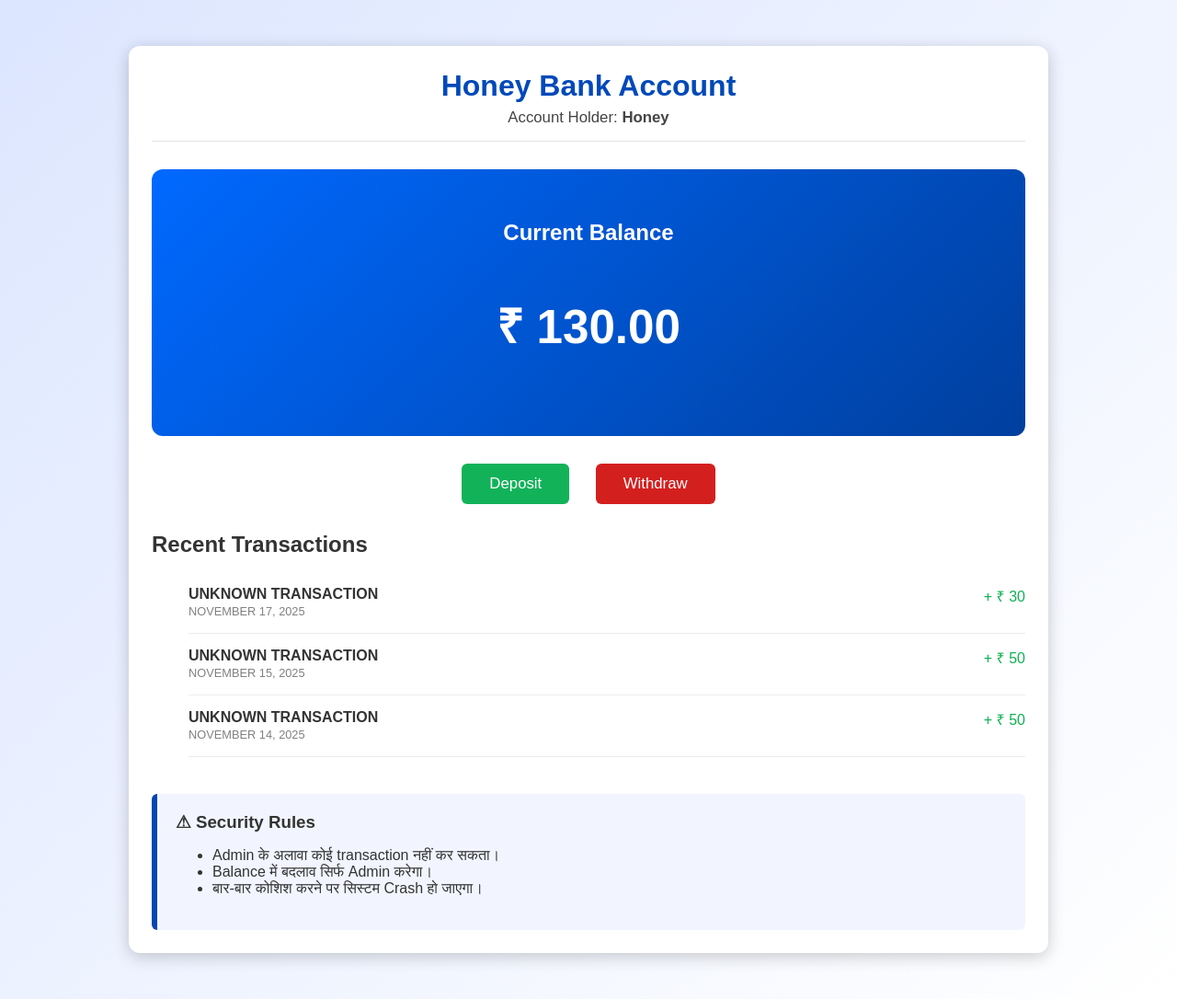
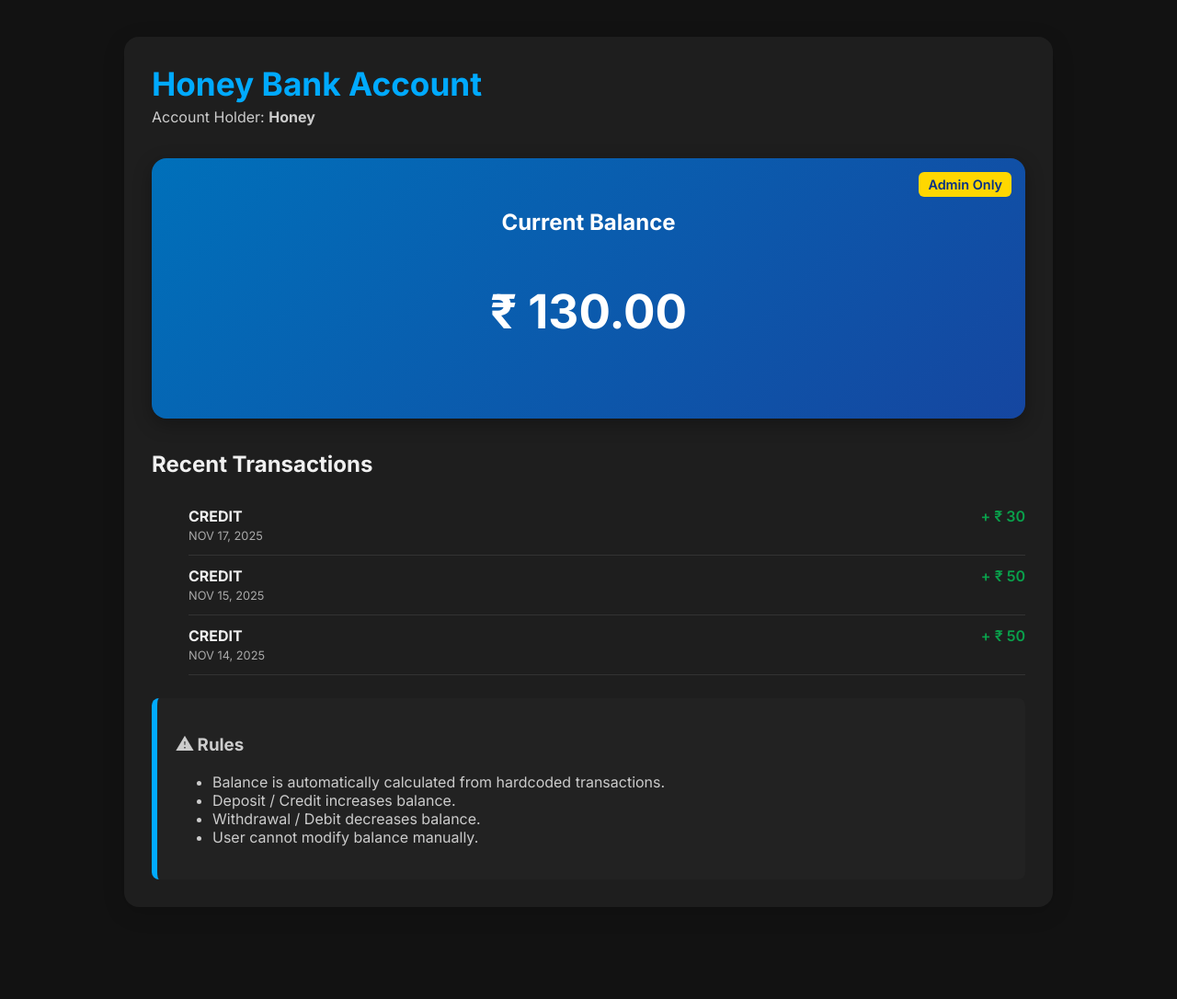
Before and after one commit to honey1213-sketch/HONEYBANK, a plain HTML site: page index.html in a window 1280 px wide. Shown: the whole page at 92% size. After the commit the page ends 1026 px from the top, so only its background shows below. Drawn offline with Linux system fonts and the light colour scheme.

Commit message:
Update index.html

```diff
--- a/index.html
+++ b/index.html
@@ -4,225 +4,77 @@
 <meta charset="UTF-8">
 <meta name="viewport" content="width=device-width, initial-scale=1.0">
 <title>Honey Bank - Dashboard</title>
+<link href="https://fonts.googleapis.com/css2?family=Inter:wght@300;400;600;700&display=swap" rel="stylesheet">
 <style>
-        body {
-            font-family: 'Poppins', sans-serif;
-            background: linear-gradient(135deg, #dce6ff, #ffffff);
-            margin: 0;
-            padding: 0;
-            color: #333;
-        }
-        .container {
-            max-width: 950px;
-            margin: 50px auto;
-            padding: 25px;
-            background-color: #fff;
-            box-shadow: 0 4px 18px rgba(0,0,0,0.2);
-            border-radius: 12px;
-        }
-        header {
-            text-align: center;
-            padding-bottom: 15px;
-            border-bottom: 1px solid #e3e3e3;
-        }
-        header h1 {
-            margin: 0;
-            font-size: 2em;
-            color: #0049b9;
-        }
-        header p {
-            margin: 6px 0 0;
-            font-size: 1.05em;
-            color: #444;
-        }
-
-        .balance-card {
-            background: linear-gradient(135deg, #0069ff, #003f9e);
-            color: white;
-            padding: 35px;
-            border-radius: 12px;
-            margin: 30px 0;
-            text-align: center;
-        }
-        .balance-amount {
-            font-size: 3.2em;
-            font-weight: bold;
-        }
-
-        .button-group {
-            text-align: center;
-            margin: 30px 0;
-        }
-        .action-btn {
-            background-color: #12b259;
-            border: none;
-            padding: 12px 30px;
-            color: white;
-            cursor: pointer;
-            font-size: 1.05em;
-            border-radius: 6px;
-            margin: 0 12px;
-            transition: 0.3s;
-        }
-        .withdraw { background-color: #d41f1f; }
-        .action-btn:hover { opacity: 0.85; }
-
-        .transactions-section h2 { margin-bottom: 14px; }
-        .transaction-item {
-            display: flex;
-            justify-content: space-between;
-            padding: 15px 0;
-            border-bottom: 1px solid #ececec;
-        }
-        .amount-credit { color: #0db152; }
-        .amount-debit { color: #d92424; }
-
-        .rules-box {
-            background-color: #f2f5ff;
-            border-left: 6px solid #0346b3;
-            padding: 20px;
-            border-radius: 6px;
-            margin-top: 40px;
-        }
-        .rules-box h3 { margin: 0 0 12px; }
-
-        /* Error Popup */
-        .popup, .crashScreen {
-            display: none;
-            position: fixed;
-            top: 0; left: 0;
-            width: 100%; height: 100%;
-        }
-        .popup {
-            background: rgba(0,0,0,0.5);
-            justify-content: center;
-            align-items: center;
-        }
-        .popup-content {
-            background: white;
-            padding: 25px;
-            border-radius: 8px;
-            width: 360px;
-            text-align: center;
-            box-shadow: 0px 4px 18px rgba(0,0,0,0.3);
-        }
-        .popup-content h2 { color: #d10000; }
-        .close-btn {
-            margin-top: 12px;
-            padding: 9px 20px;
-            background: #0069ff;
-            color: white;
-            border: none;
-            border-radius: 5px;
-            cursor: pointer;
-        }
-
-        /* Crash Screen */
-        .crashScreen {
-            display: none;
-            background: black;
-            color: red;
-            font-size: 2.2em;
-            font-weight: bold;
-            text-align: center;
-            justify-content: center;
-            align-items: center;
-            flex-direction: column;
-        }
-        .crashScreen p {
-            font-size: 1.2em;
-            margin-top: 15px;
-            color: #b60000;
-        }
+body { font-family:'Inter',sans-serif; margin:0; background:#121212; color:#f0f0f0; transition: background 0.3s, color 0.3s; }
+.container { max-width:950px; margin:40px auto; background:#1e1e1e; padding:30px; border-radius:16px; box-shadow:0 6px 24px rgba(0,0,0,0.15); }
+header h1 { margin:0; font-size:2.2em; color:#00aaff; }
+header p { color:#ccc; margin-top:5px; }
+.balance-card { background:linear-gradient(135deg,#0070ba,#1546a0); color:white; padding:35px; border-radius:16px; text-align:center; margin:35px 0; box-shadow:0 6px 20px rgba(0,0,0,0.3); position:relative; }
+.balance-badge { position:absolute; top:15px; right:15px; background:gold; color:#003087; padding:5px 10px; font-weight:600; border-radius:6px; font-size:0.9em; }
+.balance-amount { font-size:3.2em; font-weight:bold; }
+.transaction-item { display:flex; justify-content:space-between; border-bottom:1px solid #333; padding:12px 0; transition:background 0.3s; }
+.transaction-item:hover { background:rgba(255,255,255,0.05); }
+.amount-credit { color:#0a9f4b; font-weight:600; }
+.amount-debit { color:#d02424; font-weight:600; }
+.rules-box { margin-top:25px; background:#222; padding:20px; border-left:6px solid #00aaff; border-radius:8px; color:#ccc; }
 </style>
 </head>
 <body>
+
 <div class="container" id="mainContent">
-
 <header>
 <h1>Honey Bank Account</h1>
 <p>Account Holder: <strong>Honey</strong></p>
 </header>
 
 <section class="balance-card">
+<span class="balance-badge">Admin Only</span>
 <h2>Current Balance</h2>
-        <p class="balance-amount">₹ 130.00</p>
+<p class="balance-amount" id="balance">₹ 0.00</p> <!-- Balance auto-calculated -->
 </section>
 
-    <section class="button-group">
-        <button class="action-btn" onclick="attemptUnauthorized()">Deposit</button>
-        <button class="action-btn withdraw" onclick="attemptUnauthorized()">Withdraw</button>
-    </section>
-
-    <section class="transactions-section">
 <h2>Recent Transactions</h2>
 <ul id="transactionList"></ul>
-    </section>
 
 <div class="rules-box">
-        <h3>⚠ Security Rules</h3>
+<h3>⚠ Rules</h3>
 <ul>
-            <li>Admin के अलावा कोई transaction नहीं कर सकता।</li>
-            <li>Balance में बदलाव सिर्फ Admin करेगा।</li>
-            <li>बार-बार कोशिश करने पर सिस्टम Crash हो जाएगा।</li>
+<li>Balance is automatically calculated from hardcoded transactions.</li>
+<li>Deposit / Credit increases balance.</li>
+<li>Withdrawal / Debit decreases balance.</li>
+<li>User cannot modify balance manually.</li>
 </ul>
 </div>
 </div>
 
-<!-- Error Popup -->
-<div class="popup" id="errorPopup">
-    <div class="popup-content">
-        <h2>Access Denied ❌</h2>
-        <p>Only Admin can perform Deposit or Withdraw.</p>
-        <button class="close-btn" onclick="closePopup()">OK</button>
-    </div>
-</div>
+<script>
+const transactionList = document.getElementById('transactionList');
+const balanceEl = document.getElementById('balance');
 
-<!-- Crash Screen -->
-<div class="crashScreen" id="crashScreen">
-    WEBSITE CRASHED ⚠
-    <p>Multiple unauthorized attempts detected.</p>
-</div>
-
-<script>
-    let attempts = 0;
-    const transactionList = document.getElementById('transactionList');
-
+// Hardcoded transactions
 const transactions = [
-        { name: 'UNKNOWN TRANSACTION', type: 'credit', amount: 30.00, date: 'NOVEMBER 17, 2025' },
-        { name: 'UNKNOWN TRANSACTION', type: 'credit', amount: 50.00, date: 'NOVEMBER 15, 2025' },
-        { name: 'UNKNOWN TRANSACTION', type: 'credit', amount: 50.00, date: 'NOVEMBER 14, 2025' },
+  {name:"CREDIT", type:"credit", amount:30, date:"NOV 17, 2025"},
+  {name:"CREDIT", type:"credit", amount:50, date:"NOV 15, 2025"},
+  {name:"CREDIT", type:"credit", amount:50, date:"NOV 14, 2025"},
 ];
 
+// Calculate balance and render transactions
+let balance = 0;
 transactions.forEach(t => {
+  // Update balance
+  balance += (t.type === 'credit' ? t.amount : -t.amount);
+
+  // Render transaction
   const li = document.createElement('li');
   li.classList.add('transaction-item');
-        li.innerHTML = `
-            <div>
-                <span><strong>${t.name}</strong></span><br>
-                <span style="font-size: 0.8em;color:gray;">${t.date}</span>
-            </div>
-            <div class="${t.type === 'credit' ? 'amount-credit' : 'amount-debit'}">
-                ${t.type === 'credit' ? '+' : '-'} ₹ ${t.amount}
-            </div>`;
+  li.innerHTML = `<div><strong>${t.name}</strong><br><span style="font-size:0.8em;color:#aaa;">${t.date}</span></div>
+  <div class="${t.type==='credit'?'amount-credit':'amount-debit'}">${t.type==='credit'?'+':'-'} ₹ ${t.amount}</div>`;
   transactionList.appendChild(li);
 });
 
-    function attemptUnauthorized() {
-        attempts++;
-
-        if (attempts <= 2) {
-            document.getElementById("errorPopup").style.display = "flex";
-        } else {
-            document.getElementById("mainContent").style.display = "none";
-            document.getElementById("crashScreen").style.display = "flex";
-            document.body.style.overflow = "hidden";
-        }
-    }
-
-    function closePopup() {
-        document.getElementById("errorPopup").style.display = "none";
-    }
+// Update balance display
+balanceEl.textContent = `₹ ${balance.toFixed(2)}`;
 </script>
 
 </body>
```
Lines whose indentation alone changed are shown as unchanged.
